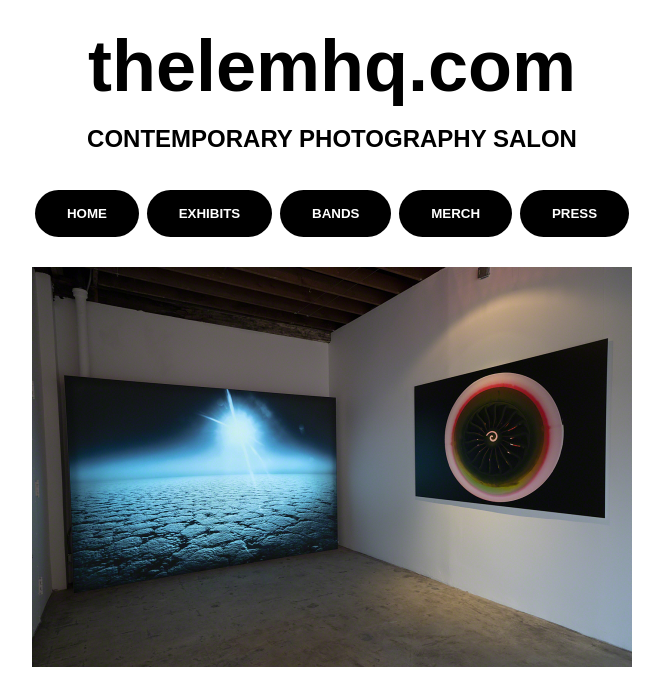
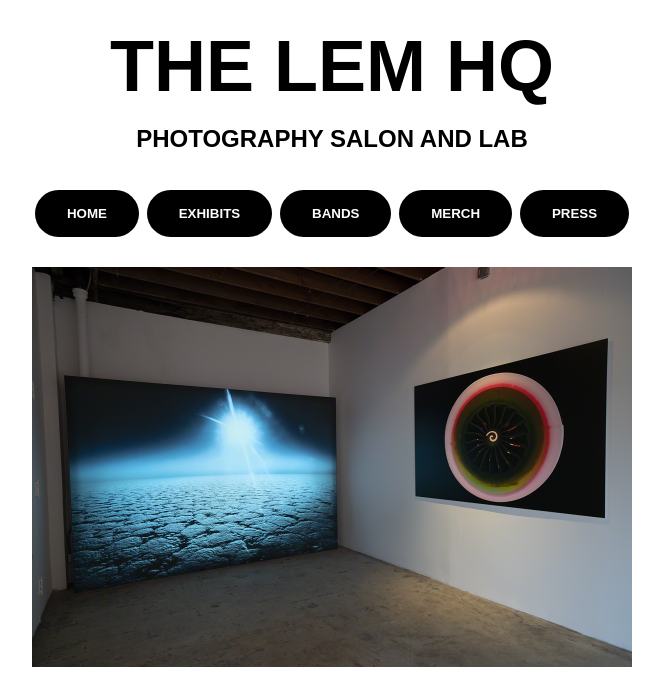
Before and after one commit to thelemhq/thelemhq.github.io, a plain HTML site: page airspace/index.html in a window 1280 px wide. Shown: the part 127-800 px from the top of the page, without its empty margins (308-971 px from the left). Drawn offline with Linux system fonts and the light colour scheme.

Commit message:
Update index.html

```diff
--- a/airspace/index.html
+++ b/airspace/index.html
@@ -28,8 +28,8 @@ scroll-snap-align: start;
 <a href="https://thelemhq.com"><img src="../devil.png" width=64px></a>
 <br>
 <br>
-<h1>thelemhq.com</h1>
-<h2>CONTEMPORARY PHOTOGRAPHY SALON</h2>
+<h1>THE LEM HQ</h1>
+<h2>PHOTOGRAPHY SALON AND LAB</h2>
 <br>
 <br>
 <br>
```
